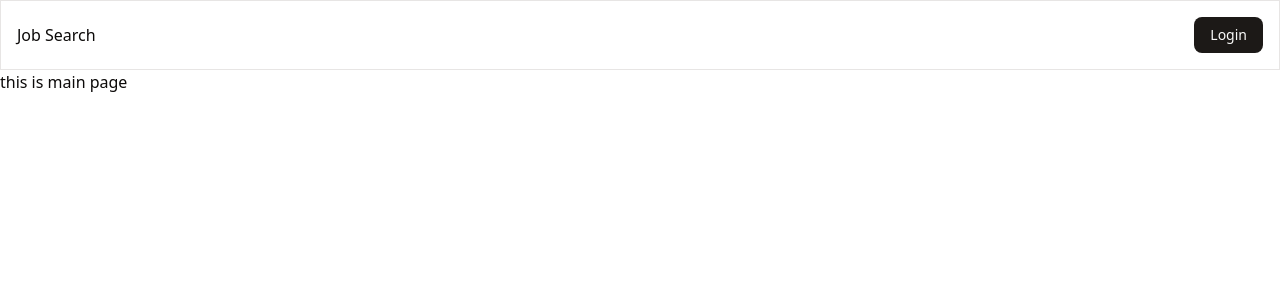
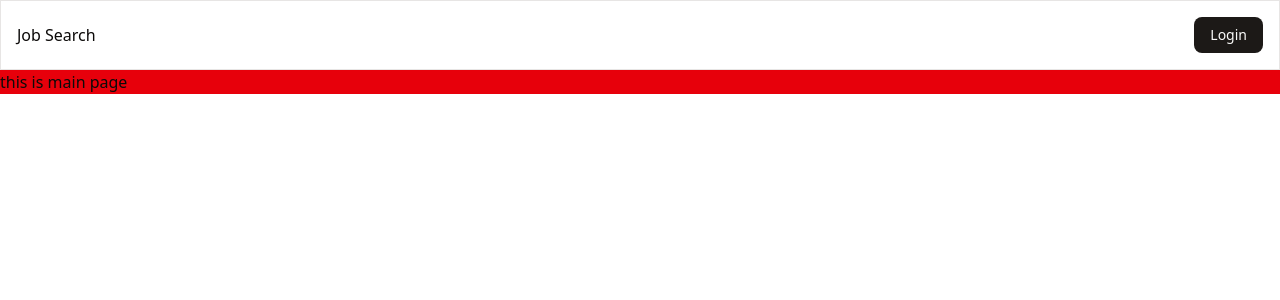
Before and after one commit to renhotsai/job-search, a Next.js app: page / in a window 1280 px wide. Shown: the top 300 px of the page. Built offline with nearby package versions, Linux system fonts and the light colour scheme; no server answers.

Commit message:
fix: dashboard layout

```diff
--- a/src/app/components/AppSidebar.tsx
+++ b/src/app/components/AppSidebar.tsx
@@ -8,7 +8,7 @@ import {
 	SidebarGroupLabel,
 	SidebarMenu,
 	SidebarMenuButton,
-	SidebarMenuItem,
+	SidebarMenuItem, SidebarTrigger,
 } from "@/components/ui/sidebar"
 
 // Menu items.
@@ -47,12 +47,12 @@ const items = [
 
 export function AppSidebar() {
 	return (
-		<Sidebar>
+		<Sidebar className={'inset-y-auto'} collapsible={"icon"}>
 			<SidebarContent>
 				<SidebarGroup>
-					<SidebarGroupLabel>Job Search</SidebarGroupLabel>
 					<SidebarGroupContent>
 						<SidebarMenu>
+							<SidebarTrigger />
 							{items.map((item) => (
 								<SidebarMenuItem key={item.title}>
 									<SidebarMenuButton asChild>
--- a/src/app/components/dashboard-layout.tsx
+++ b/src/app/components/dashboard-layout.tsx
@@ -24,7 +24,6 @@ const DashboardLayout = async ({children}: Props) => {
 			<SidebarProvider>
 				<AppSidebar/>
 				<main>
-					<SidebarTrigger/>
 					{children}
 				</main>
 			</SidebarProvider>
--- a/src/app/page.tsx
+++ b/src/app/page.tsx
@@ -1,7 +1,7 @@
 
 const Home = () => {
 	return (
-		<div>
+		<div className={'bg-red-600 w-full'}>
 			this is main page
 		</div>
 	);
```
